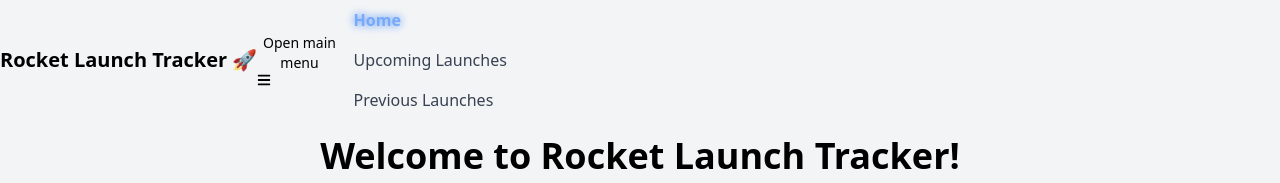
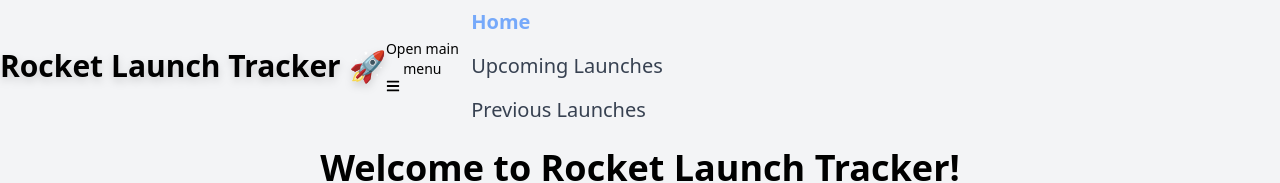
Before and after one commit to LayneV/Rocket-Launch-Tracker, a React (Vite) app: page / in a window 1280 px wide. Shown: the top 183 px of the page. Built offline with nearby package versions, Linux system fonts and the light colour scheme; no server answers; the HTML template or start-up script is replaced by a standard one.

Commit message:
feat: Add styling to page titles

```diff
--- a/src/components/CountdownTimer.jsx
+++ b/src/components/CountdownTimer.jsx
@@ -47,7 +47,7 @@ const CountdownTimer = ({ targetDate }) => {
     timeLeft.seconds === 0
   ) {
     return (
-      <p className="text-3xl font-bold text-green-400 [text-shadow:_0_0_10px_rgb(34_197_94)] animate-pulse">
+      <p className="text-3xl font-bold text-green-400 [text-shadow:0_0_0_10px_rgb(34_197_94)] animate-pulse">
         Launch window open!
       </p>
     );
--- a/src/components/Header.jsx
+++ b/src/components/Header.jsx
@@ -16,7 +16,7 @@ function Header() {
   return (
     <Navbar>
       <NavbarBrand>
-        <span className="self-center whitespace-nowrap text-xl font-semibold dark:text-white">
+        <span className="self-center  whitespace-nowrap text-3xl font-semibold [text-shadow:0_0_0_20px_rgb(59_130_246)] dark:text-white drop-shadow-lg ">
           Rocket Launch Tracker 🚀
         </span>
       </NavbarBrand>
@@ -31,8 +31,8 @@ function Header() {
             className={({ isActive }) =>
               `px-3 py-2 rounded ${
                 isActive
-                  ? "text-blue-400 font-bold [text-shadow:_0_0_8px_rgb(59_130_246)]"
-                  : "text-gray-700 dark:text-gray-300 hover:text-blue-400"
+                  ? "text-blue-400 text-xl font-bold [text-shadow:0_0_0_8px_rgb(59_130_246)]"
+                  : "text-gray-700 text-xl dark:text-gray-300 hover:text-blue-400"
               }`
             }
           >
--- a/src/components/Homepage.jsx
+++ b/src/components/Homepage.jsx
@@ -91,7 +91,7 @@ function HomePage() {
 
   return (
     <div className="container mx-auto p-4 flex flex-col gap-8">
-      <h1 className="text-4xl font-bold text-center dark:text-white">
+      <h1 className="text-4xl font-bold text-center dark:text-white [text-shadow:0_0_0_8px_rgb(59_130_246)]">
         Welcome to Rocket Launch Tracker!
       </h1>
 
@@ -108,7 +108,7 @@ function HomePage() {
 
       <section className="bg-gray-50 dark:bg-slate-800 p-5 rounded-lg border dark:border-slate-700">
         <div className="flex justify-between items-center mb-4">
-          <h2 className="text-3xl font-semibold dark:text-white">
+          <h2 className="text-3xl font-semibold dark:text-white [text-shadow:0_0_0_8px_rgb(59_130_246)]">
             Upcoming Launches
           </h2>
           <Link to="/upcoming">
@@ -126,7 +126,7 @@ function HomePage() {
 
       <section className="bg-gray-50 dark:bg-slate-800 p-5 rounded-lg border dark:border-slate-700">
         <div className="flex justify-between items-center mb-4">
-          <h2 className="text-3xl font-semibold dark:text-white">
+          <h2 className="text-3xl font-semibold dark:text-white [text-shadow:0_0_0_8px_rgb(59_130_246)]">
             Previous Launches
           </h2>
           <Link to="/previous">
--- a/src/components/LaunchList.jsx
+++ b/src/components/LaunchList.jsx
@@ -63,7 +63,7 @@ function LaunchList({ listType }) {
 
   return (
     <div className="container mx-auto p-4">
-      <h2 className="text-3xl font-bold dark:text-white mb-6 capitalize text-center">
+      <h2 className="text-3xl font-bold dark:text-white mb-6 capitalize text-center [text-shadow:0_0_0_8px_rgb(59_130_246)]">
         {listType} Launches
       </h2>
       <div className="grid gap-6 grid-cols-1 sm:grid-cols-2 lg:grid-cols-3 xl:grid-cols-4">
```
